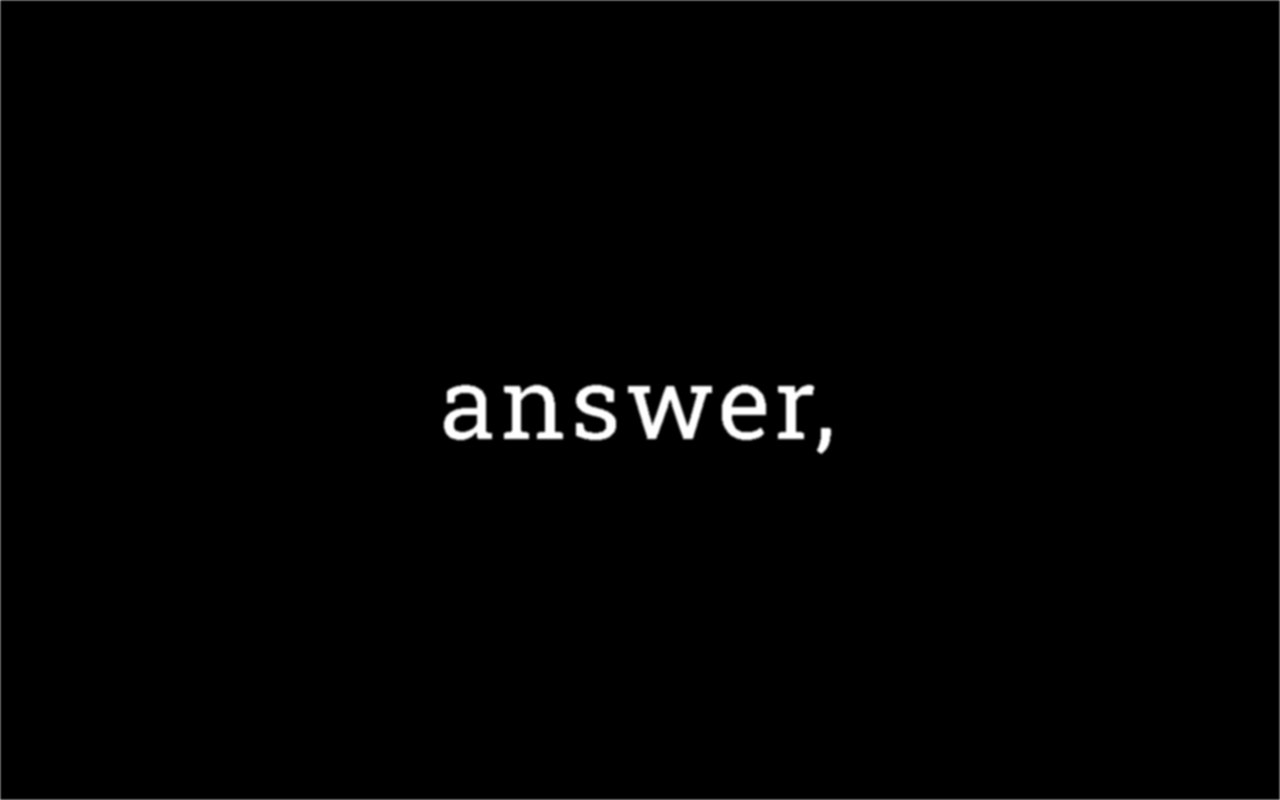
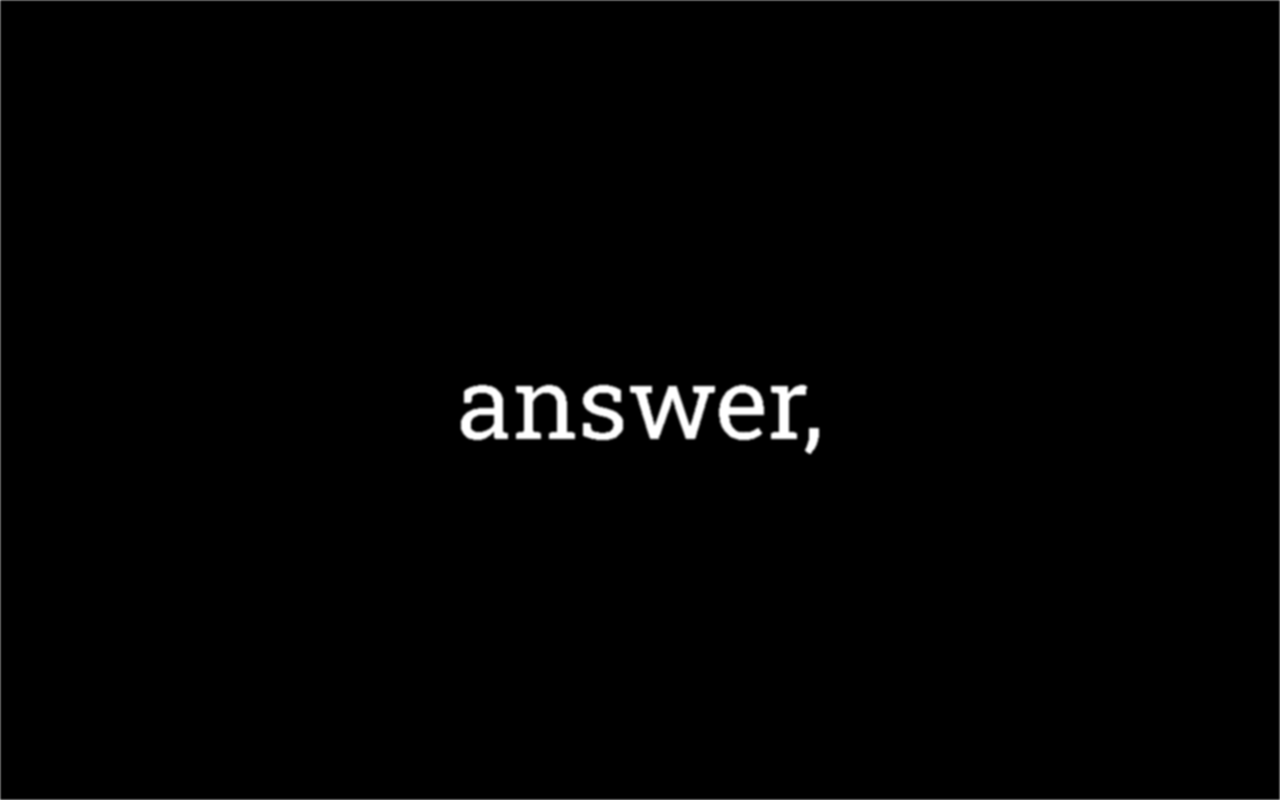
Before and after one commit to shiroinu-net/OSS, a plain HTML site: page index.html in a window 1280 px wide. Drawn offline with nearby package versions, Linux system fonts and the light colour scheme; files that its build step writes are made by us from their sources.

Commit message:
Update textmorphing.scss

```diff
--- a/textmorphing.scss
+++ b/textmorphing.scss
@@ -9,8 +9,6 @@
 
 body {
   font-family: "Roboto Slab", serif;  font-weight: 500;
-  font-style: normal;
-  letter-spacing: 0.3em;
 }
 
 $speed: 30s;
```
